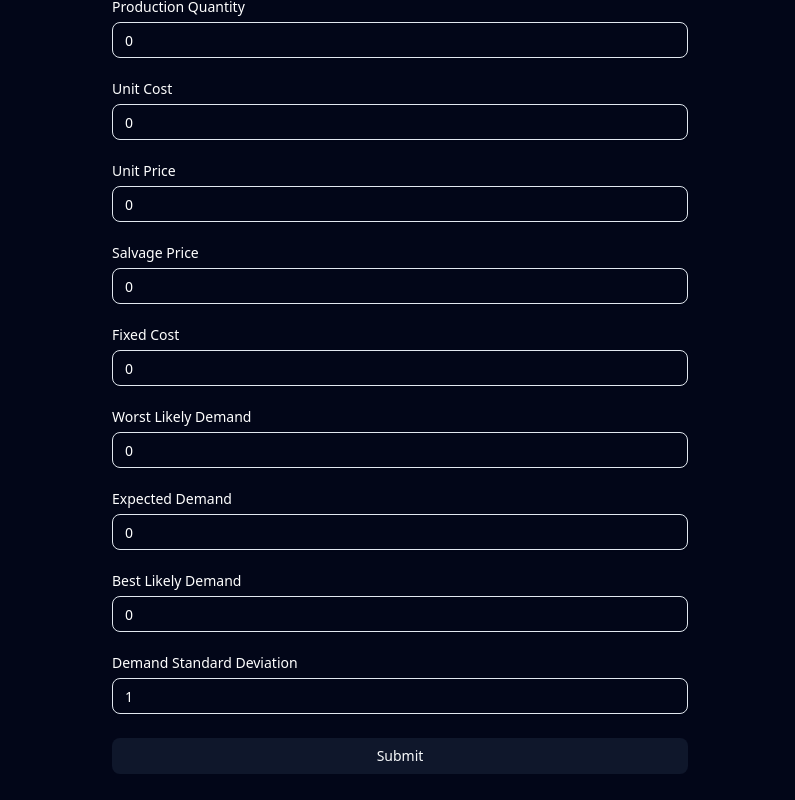
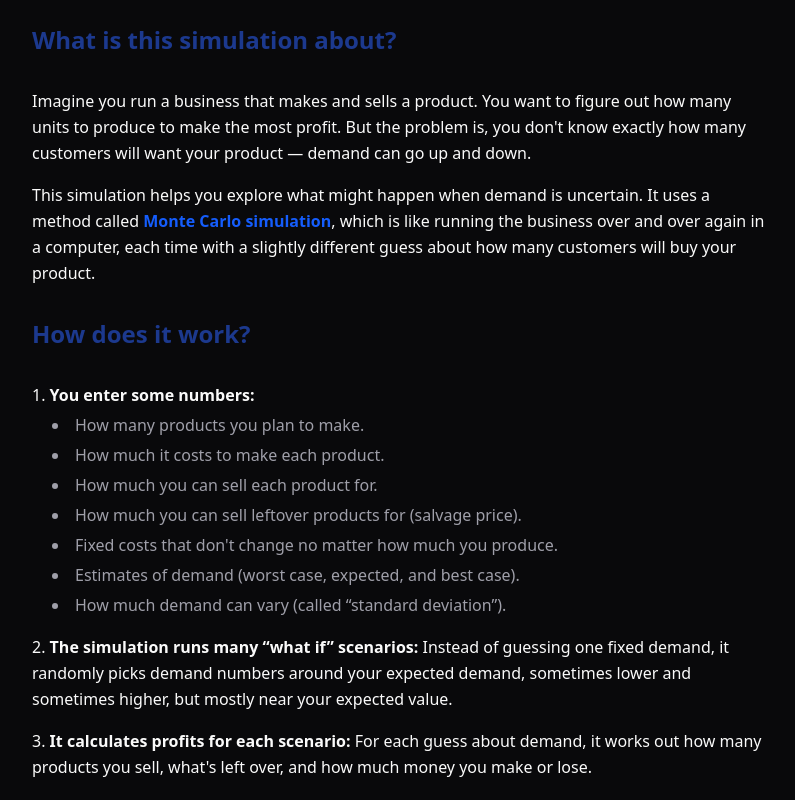
Before and after one commit to remilebeau/data-science, a Next.js app: page / in a window 1280 px wide. Shown: the top 800 px of the page, without its empty margins (240-1035 px from the left). Built offline with nearby package versions, Linux system fonts and the light colour scheme.

Commit message:
change styling. add <MonteCarloExplanation />

```diff
--- a/src/app/globals.css
+++ b/src/app/globals.css
@@ -44,38 +44,72 @@
 }
 
 :root {
-  --radius: 0.625rem;
-  --background: var(--color-slate-950);
-  --foreground: var(--color-white);
+  --radius: 0.65rem;
+  --background: oklch(1 0 0);
+  --foreground: oklch(0.141 0.005 285.823);
   --card: oklch(1 0 0);
-  --card-foreground: oklch(0.129 0.042 264.695);
+  --card-foreground: oklch(0.141 0.005 285.823);
   --popover: oklch(1 0 0);
-  --popover-foreground: oklch(0.129 0.042 264.695);
-  --primary: oklch(0.208 0.042 265.755);
-  --primary-foreground: oklch(0.984 0.003 247.858);
-  --secondary: oklch(0.968 0.007 247.896);
-  --secondary-foreground: oklch(0.208 0.042 265.755);
-  --muted: oklch(0.968 0.007 247.896);
-  --muted-foreground: oklch(0.554 0.046 257.417);
-  --accent: oklch(0.968 0.007 247.896);
-  --accent-foreground: oklch(0.208 0.042 265.755);
+  --popover-foreground: oklch(0.141 0.005 285.823);
+  --primary: oklch(0.623 0.214 259.815);
+  --primary-foreground: oklch(0.97 0.014 254.604);
+  --secondary: oklch(0.967 0.001 286.375);
+  --secondary-foreground: oklch(0.21 0.006 285.885);
+  --muted: oklch(0.967 0.001 286.375);
+  --muted-foreground: oklch(0.552 0.016 285.938);
+  --accent: oklch(0.967 0.001 286.375);
+  --accent-foreground: oklch(0.21 0.006 285.885);
   --destructive: oklch(0.577 0.245 27.325);
-  --border: oklch(0.929 0.013 255.508);
-  --input: oklch(0.929 0.013 255.508);
-  --ring: oklch(0.704 0.04 256.788);
+  --border: oklch(0.92 0.004 286.32);
+  --input: oklch(0.92 0.004 286.32);
+  --ring: oklch(0.623 0.214 259.815);
   --chart-1: oklch(0.646 0.222 41.116);
   --chart-2: oklch(0.6 0.118 184.704);
   --chart-3: oklch(0.398 0.07 227.392);
   --chart-4: oklch(0.828 0.189 84.429);
   --chart-5: oklch(0.769 0.188 70.08);
-  --sidebar: oklch(0.984 0.003 247.858);
-  --sidebar-foreground: oklch(0.129 0.042 264.695);
-  --sidebar-primary: oklch(0.208 0.042 265.755);
-  --sidebar-primary-foreground: oklch(0.984 0.003 247.858);
-  --sidebar-accent: oklch(0.968 0.007 247.896);
-  --sidebar-accent-foreground: oklch(0.208 0.042 265.755);
-  --sidebar-border: oklch(0.929 0.013 255.508);
-  --sidebar-ring: oklch(0.704 0.04 256.788);
+  --sidebar: oklch(0.985 0 0);
+  --sidebar-foreground: oklch(0.141 0.005 285.823);
+  --sidebar-primary: oklch(0.623 0.214 259.815);
+  --sidebar-primary-foreground: oklch(0.97 0.014 254.604);
+  --sidebar-accent: oklch(0.967 0.001 286.375);
+  --sidebar-accent-foreground: oklch(0.21 0.006 285.885);
+  --sidebar-border: oklch(0.92 0.004 286.32);
+  --sidebar-ring: oklch(0.623 0.214 259.815);
+}
+
+:root {
+  --background: oklch(0.141 0.005 285.823);
+  --foreground: oklch(0.985 0 0);
+  --card: oklch(0.21 0.006 285.885);
+  --card-foreground: oklch(0.985 0 0);
+  --popover: oklch(0.21 0.006 285.885);
+  --popover-foreground: oklch(0.985 0 0);
+  --primary: oklch(0.546 0.245 262.881);
+  --primary-foreground: oklch(0.379 0.146 265.522);
+  --secondary: oklch(0.274 0.006 286.033);
+  --secondary-foreground: oklch(0.985 0 0);
+  --muted: oklch(0.274 0.006 286.033);
+  --muted-foreground: oklch(0.705 0.015 286.067);
+  --accent: oklch(0.274 0.006 286.033);
+  --accent-foreground: oklch(0.985 0 0);
+  --destructive: oklch(0.704 0.191 22.216);
+  --border: oklch(1 0 0 / 10%);
+  --input: oklch(1 0 0 / 15%);
+  --ring: oklch(0.488 0.243 264.376);
+  --chart-1: oklch(0.488 0.243 264.376);
+  --chart-2: oklch(0.696 0.17 162.48);
+  --chart-3: oklch(0.769 0.188 70.08);
+  --chart-4: oklch(0.627 0.265 303.9);
+  --chart-5: oklch(0.645 0.246 16.439);
+  --sidebar: oklch(0.21 0.006 285.885);
+  --sidebar-foreground: oklch(0.985 0 0);
+  --sidebar-primary: oklch(0.546 0.245 262.881);
+  --sidebar-primary-foreground: oklch(0.379 0.146 265.522);
+  --sidebar-accent: oklch(0.274 0.006 286.033);
+  --sidebar-accent-foreground: oklch(0.985 0 0);
+  --sidebar-border: oklch(1 0 0 / 10%);
+  --sidebar-ring: oklch(0.488 0.243 264.376);
 }
 
 @layer base {
--- a/src/app/page.tsx
+++ b/src/app/page.tsx
@@ -1,8 +1,10 @@
+import MonteCarloExplanation from "@/components/MonteCarloExplanation";
 import ProductionForm from "@/components/ProductionForm";
 
 export default function Home() {
   return (
     <main>
+      <MonteCarloExplanation />
       <ProductionForm />
     </main>
   );
--- /dev/null
+++ b/src/components/MonteCarloExplanation.tsx
@@ -0,0 +1,96 @@
+export default function MonteCarloExplanation() {
+  return (
+    <section className="mx-auto max-w-3xl space-y-8 px-4 py-6">
+      <header>
+        <h2 className="text-primary-foreground text-2xl font-semibold">
+          What is this simulation about?
+        </h2>
+      </header>
+
+      <div className="space-y-4">
+        <p className="text-base leading-relaxed">
+          Imagine you run a business that makes and sells a product. You want to
+          figure out how many units to produce to make the most profit. But the
+          problem is, you don&apos;t know exactly how many customers will want
+          your product — demand can go up and down.
+        </p>
+        <p className="text-base leading-relaxed">
+          This simulation helps you explore what might happen when demand is
+          uncertain. It uses a method called{" "}
+          <strong className="text-primary font-semibold">
+            Monte Carlo simulation
+          </strong>
+          , which is like running the business over and over again in a
+          computer, each time with a slightly different guess about how many
+          customers will buy your product.
+        </p>
+      </div>
+
+      <header>
+        <h2 className="text-primary-foreground text-2xl font-semibold">
+          How does it work?
+        </h2>
+      </header>
+
+      <div>
+        <ol className="list-inside list-decimal space-y-4 text-base leading-relaxed">
+          <li>
+            <strong className="font-semibold">You enter some numbers:</strong>
+            <ul className="text-muted-foreground mt-1 ml-5 list-inside list-disc space-y-1">
+              <li>How many products you plan to make.</li>
+              <li>How much it costs to make each product.</li>
+              <li>How much you can sell each product for.</li>
+              <li>
+                How much you can sell leftover products for (salvage price).
+              </li>
+              <li>
+                Fixed costs that don&apos;t change no matter how much you
+                produce.
+              </li>
+              <li>
+                Estimates of demand (worst case, expected, and best case).
+              </li>
+              <li>How much demand can vary (called “standard deviation”).</li>
+            </ul>
+          </li>
+          <li>
+            <strong className="font-semibold">
+              The simulation runs many “what if” scenarios:
+            </strong>{" "}
+            Instead of guessing one fixed demand, it randomly picks demand
+            numbers around your expected demand, sometimes lower and sometimes
+            higher, but mostly near your expected value.
+          </li>
+          <li>
+            <strong className="font-semibold">
+              It calculates profits for each scenario:
+            </strong>{" "}
+            For each guess about demand, it works out how many products you
+            sell, what&apos;s left over, and how much money you make or lose.
+          </li>
+          <li>
+            <strong className="font-semibold">It shows you the results:</strong>{" "}
+            After running many scenarios, it tells you what kind of profits you
+            might expect — including best case, worst case, and average
+            outcomes.
+          </li>
+        </ol>
+      </div>
+
+      <header>
+        <h2 className="text-primary-foreground text-2xl font-semibold">
+          Why is this useful?
+        </h2>
+      </header>
+
+      <div>
+        <p className="text-base leading-relaxed">
+          Because demand is unpredictable, this simulation helps you make
+          smarter decisions by showing the range of possible outcomes instead of
+          just one guess. It helps you see the risks and rewards of your
+          production plan before you spend money.
+        </p>
+      </div>
+    </section>
+  );
+}
```
